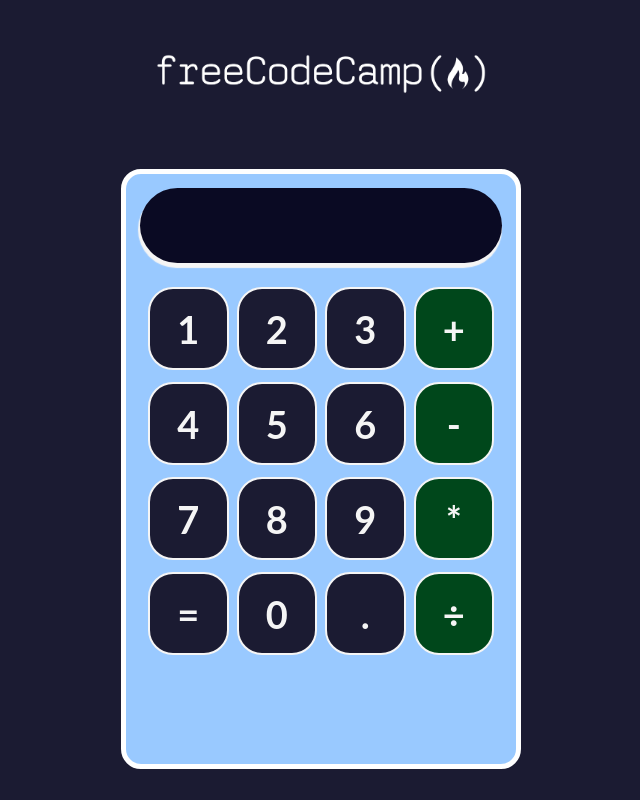
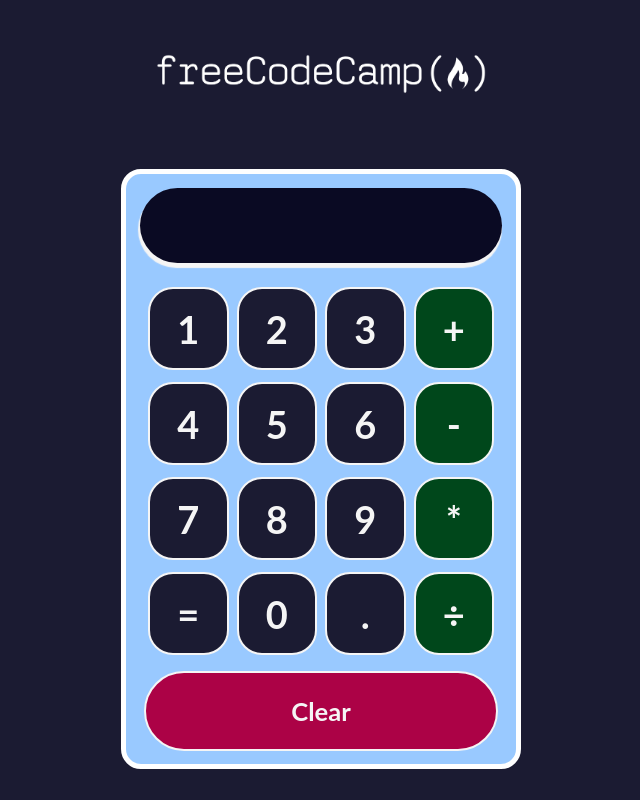
Before and after one commit to AlexisMartinez1913/calculator-react, a React (Vite) app: page / in a window 1280 px wide. Shown: the whole page, without its empty margins (319-959 px from the left). Built offline with nearby package versions, Linux system fonts and the light colour scheme.

Commit message:
create ButtonClear Component

```diff
--- a/src/App.jsx
+++ b/src/App.jsx
@@ -2,6 +2,7 @@
 import './App.css';
 import Button from "./components/Button";
 import Screen from "./components/Screen";
+import ButtonClear from "./components/ButtonClear";
 
 function App() {
 
@@ -41,7 +42,9 @@
         <Button>.</Button>
         <Button>÷</Button>
         </div>
-        <div className="row"></div>
+        <div className="row">
+          <ButtonClear>Clear</ButtonClear>
+        </div>
 
 
       </div>
--- /dev/null
+++ b/src/components/ButtonClear.jsx
@@ -0,0 +1,12 @@
+import React from 'react';
+import '../styles/ButtonClear.css';
+
+const ButtonClear = (props) => {
+  return (
+    <div className='button-clear'>
+      {props.children}
+    </div>
+  )
+}
+
+export default ButtonClear;
--- /dev/null
+++ b/src/styles/ButtonClear.css
@@ -0,0 +1,19 @@
+.button-clear {
+    height: 80px;
+    font-size: 1.6em;
+    display: flex;
+    flex: 1;
+    background-color: #ac0246;
+    margin-top: 8px;
+    justify-content: center;
+    align-items: center;
+    font-weight: bold;
+    color: whitesmoke;
+    border: 2px solid whitesmoke;
+    cursor: pointer;
+    border-radius: 45px;
+}
+
+.button-clear:hover {
+    background-color: #6e0306;
+}
```
